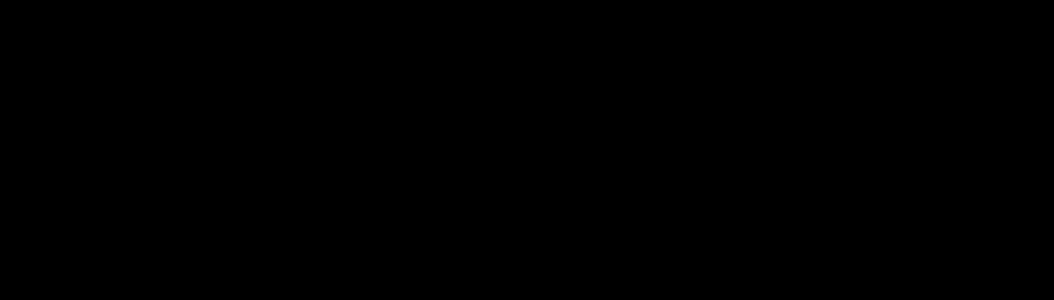
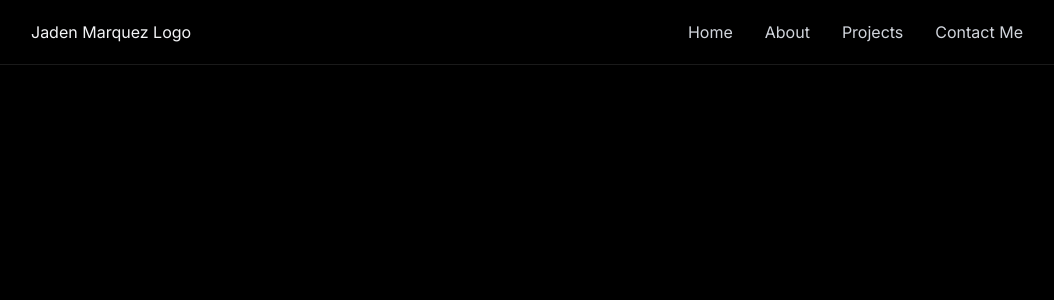
Before and after one commit to JadenM628/PortfolioProject, a React (Vite) app: page / in a window 1280 px wide. Shown: the top 300 px of the page, without its empty margins (145-1199 px from the left). Built offline with nearby package versions, Linux system fonts and the light colour scheme.

Commit message:
Created NavBar and Mobile Menu Components

```diff
--- a/src/App.jsx
+++ b/src/App.jsx
@@ -1,13 +1,25 @@
 import { useState } from 'react'
 import './App.css'
 import { LoadingScreen } from './components/LoadingScreen'
+import { Navbar } from './components/Navbar'
+import { MobileMenu } from './components/MobileMenu'
 import './index.css'
 function App() {
   const [isLoaded, setIsLoaded] = useState(false)
+  const [menuOpen, setMenuOpen] = useState(false)
 
   return (
     <>
-    {!isLoaded && <LoadingScreen onComplete={() => setIsLoaded(true)}/>}
+    {!isLoaded && <LoadingScreen onComplete={() => setIsLoaded(true)}/>} {" "}
+      <div
+      className={`min-h-screen transition-opacity duration-700 ${
+        isLoaded ? "opacity-100" : "opacity-0"
+        } bg-black text-gray-100`}
+        >
+          <Navbar menuOpen={menuOpen} setMenuOpen={setMenuOpen} />
+          <MobileMenu menuOpen={menuOpen} setMenuOpen={setMenuOpen} />
+
+      </div>
     </>
   )
 }
--- /dev/null
+++ b/src/components/MobileMenu.jsx
@@ -0,0 +1,33 @@
+import { useEffect } from "react"
+
+export const MobileMenu = ({menuOpen, setMenuOpen}) => {
+
+     return (
+        <div className={`fixed top-0 left-0 w-full bg-[rgba(10,10,10,0.8)] z-40 flex flex-col items-center justify-center transition-all duration-300 ease-in-out
+                        ${menuOpen ? "h-screen opacity pointer-events-auto" : "h-0 opacity-0 pointer-events-none"}
+                        `}
+        >
+
+            <button onClick={() => setMenuOpen(false)} className="absolute top-6 right-6 text-white text-3xl focus:outline-none cursor-pointer " aria-label="Close Menu">
+                &times;
+            </button>
+
+                <a href="#home" onClick={() => setMenuOpen(false)} className={`text-2xl font-semibold text-white my-4 transform transition-transform duration-300 ${menuOpen ? "opacity-100 translate-y-0" : "opacity-0 translate-y-5"}`}>
+                    Home
+                </a>
+
+                <a href="#about" onClick={() => setMenuOpen(false)} className={`text-2xl font-semibold text-white my-4 transform transition-transform duration-300 ${menuOpen ? "opacity-100 translate-y-0" : "opacity-0 translate-y-5"}`}>
+                    About
+                </a>
+
+                <a href="#projects" onClick={() => setMenuOpen(false)} className={`text-2xl font-semibold text-white my-4 transform transition-transform duration-300 ${menuOpen ? "opacity-100 translate-y-0" : "opacity-0 translate-y-5"}`}>
+                    Projects
+                </a>
+
+                <a href="#contact" onClick={() => setMenuOpen(false)} className={`text-2xl font-semibold text-white my-4 transform transition-transform duration-300 ${menuOpen ? "opacity-100 translate-y-0" : "opacity-0 translate-y-5"}`}>
+                    Contact Me
+                </a>
+
+        </div>
+     );
+};
--- /dev/null
+++ b/src/components/Navbar.jsx
@@ -0,0 +1,47 @@
+import { useEffect } from "react"
+
+export const Navbar = ({menuOpen, setMenuOpen}) => {
+
+     useEffect(() => {
+        document.body.style.overflow = menuOpen ? "hidden" : ""
+     }, [menuOpen]);
+    return (<nav className="fixed top-0 w-full z-40 bg-[rgba(10, 10, 10, 0.8)] backdrop-blur-lg border-b border-white/10 shadow-lg">
+
+         <div className="max-w-5xl mx-auto px-4">
+           <div className="flex justify-between items-center h-16">
+            <a href="#home font-mono text-xl font-bold text-white">
+                Jaden Marquez Logo
+            </a>
+
+            {/* Mobile Dropdown Menu*/}
+            <div
+                className="w-7 h-5 relative cursor-pointer z-40 md:hidden"
+                onClick={() => setMenuOpen((prev) => !prev)}>
+              &#9776;
+            </div>
+
+            {/* Desktop Dropdown Menu */}
+            <div className="hidden md:flex items-center space-x-8">
+                <a href="#home" className="text-gray-300 hove:text-white transition-colors">
+                   Home
+                </a>
+
+                <a href="#about" className="text-gray-300 hove:text-white transition-colors">
+                    About
+                </a>
+
+                <a href="#projects" className="text-gray-300 hove:text-white transition-colors">
+                    Projects
+                </a>
+
+                <a href="#contact" className="text-gray-300 hove:text-white transition-colors">
+                    Contact Me
+                </a>
+            </div>
+
+           </div>
+         </div>
+
+         </nav>
+    );
+};
```
